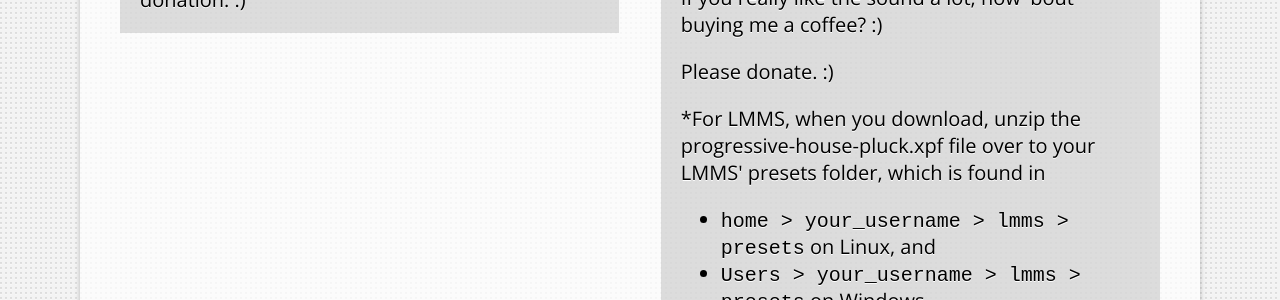
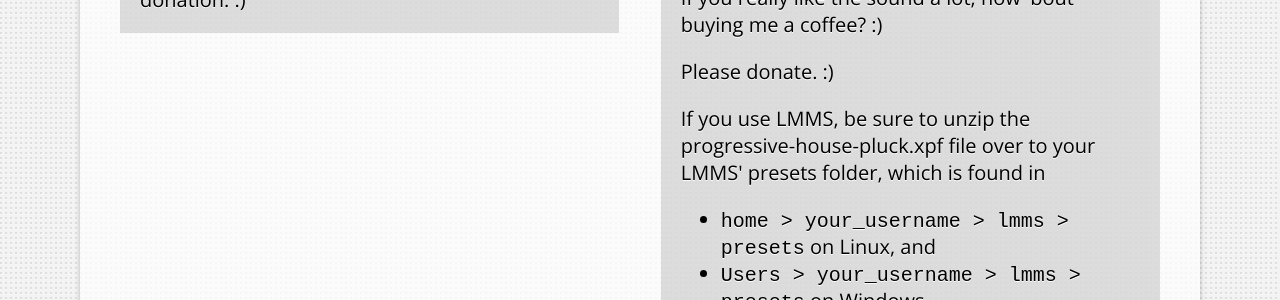
Before and after one commit to shovon/old-site, a Jekyll site: the page built from proghousepluck/index.html, in a window 1280 px wide. Shown: the part 868-1168 px from the top of the page. Built offline with Jekyll 4.4.1, drawn with Linux system fonts in a browser that asks for light colours; comment, search, counter and statistics services are not loaded.

Commit message:
Just another change for the LMMS instructions.

```diff
--- a/proghousepluck/index.html
+++ b/proghousepluck/index.html
@@ -80,7 +80,7 @@
 			</p>
 
 			<p>
-				*For LMMS, when you download, unzip the progressive-house-pluck.xpf file over to your LMMS' presets
+				If you use LMMS, be sure to unzip the progressive-house-pluck.xpf file over to your LMMS' presets
 				folder, which is found in
 				<ul>
 					<li><code>home > your_username > lmms > presets</code> on Linux, and</li>
```
